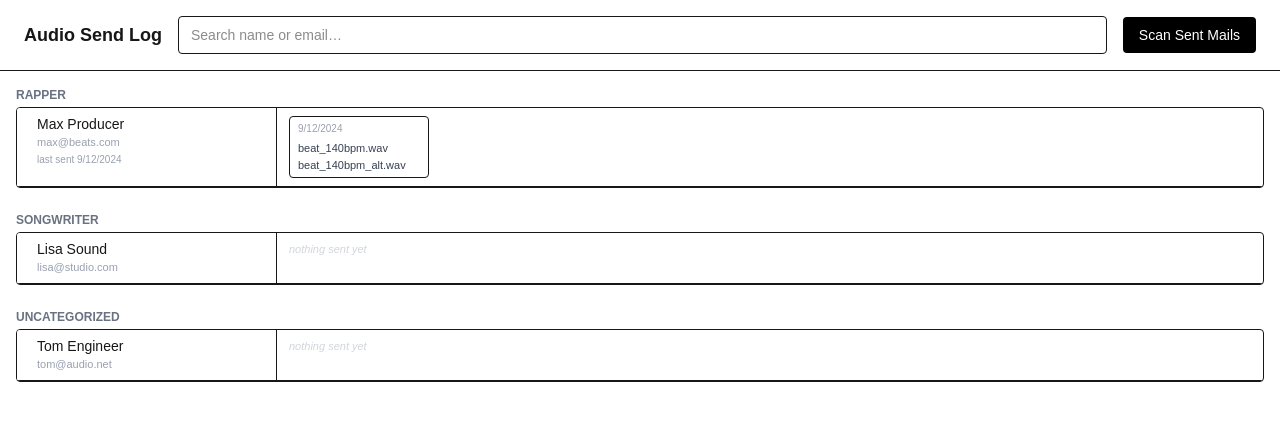
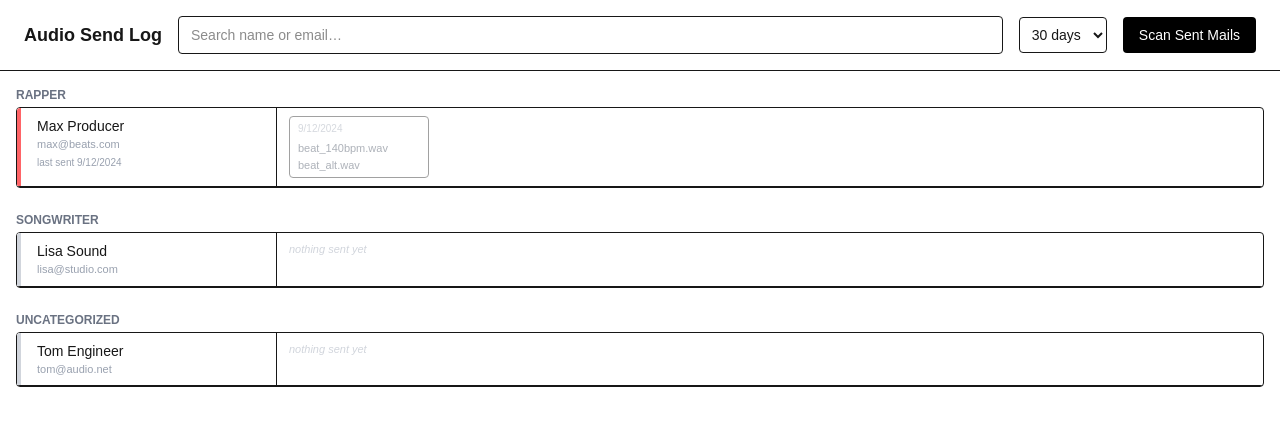
Before and after one commit to atakanalpas/beats-project, a Next.js app: page /dashboard in a window 1280 px wide. Shown: the top 426 px of the page. Built offline with nearby package versions, Linux system fonts and the light colour scheme.

Commit message:
Änderung 2

```diff
--- a/app/dashboard/page.tsx
+++ b/app/dashboard/page.tsx
@@ -52,7 +52,7 @@ const contacts: ContactWithCategory[] = [
         sentAt: "2024-09-12",
         attachments: [
           { id: "a1", filename: "beat_140bpm.wav" },
-          { id: "a2", filename: "beat_140bpm_alt.wav" }
+          { id: "a2", filename: "beat_alt.wav" }
         ]
       }
     ]
@@ -78,23 +78,27 @@ const contacts: ContactWithCategory[] = [
 
 function filterContacts(list: ContactWithCategory[], search: string) {
   if (!search) return list
-  return list.filter(c =>
-    c.name.toLowerCase().includes(search.toLowerCase()) ||
-    c.email.toLowerCase().includes(search.toLowerCase())
+  return list.filter(
+    c =>
+      c.name.toLowerCase().includes(search.toLowerCase()) ||
+      c.email.toLowerCase().includes(search.toLowerCase())
   )
 }
 
-function getStatusColor(lastSentAt?: string) {
+function getStatusColor(
+  lastSentAt?: string,
+  priorityAfterDays: number = 30
+) {
   if (!lastSentAt) return "bg-gray-300"
 
   const days =
     (Date.now() - new Date(lastSentAt).getTime()) /
     (1000 * 60 * 60 * 24)
 
-  if (days <= 7) return "bg-green-300"
-  if (days <= 30) return "bg-yellow-200"
-  if (days <= 90) return "bg-orange-300"
-  return "bg-red-300"
+  if (days >= priorityAfterDays) return "bg-red-400"
+  if (days >= priorityAfterDays * 0.6) return "bg-orange-300"
+  if (days >= priorityAfterDays * 0.3) return "bg-yellow-200"
+  return "bg-green-300"
 }
 
 function getCardOpacity(sentAt: string) {
@@ -111,6 +115,7 @@ function getCardOpacity(sentAt: string) {
 
 export default function DashboardPage() {
   const [search, setSearch] = useState("")
+  const [priorityAfterDays, setPriorityAfterDays] = useState(30)
 
   return (
     <div className="h-screen flex flex-col">
@@ -127,6 +132,17 @@ export default function DashboardPage() {
           className="border px-3 py-2 rounded text-sm flex-1"
         />
 
+        {/* DEV SETTING (später User Settings) */}
+        <select
+          value={priorityAfterDays}
+          onChange={e => setPriorityAfterDays(Number(e.target.value))}
+          className="border rounded px-2 py-2 text-sm"
+        >
+          <option value={14}>14 days</option>
+          <option value={30}>30 days</option>
+          <option value={60}>60 days</option>
+        </select>
+
         <button className="rounded bg-black text-white px-4 py-2 text-sm">
           Scan Sent Mails
         </button>
@@ -135,7 +151,6 @@ export default function DashboardPage() {
       {/* CONTENT */}
       <main className="flex-1 overflow-auto">
         <div className="min-w-[900px] px-4 py-4 space-y-6">
-
           {categories.map(category => (
             <CategoryBlock
               key={category.id}
@@ -144,6 +159,7 @@ export default function DashboardPage() {
                 contacts.filter(c => c.categoryId === category.id),
                 search
               )}
+              priorityAfterDays={priorityAfterDays}
             />
           ))}
 
@@ -153,6 +169,7 @@ export default function DashboardPage() {
               contacts.filter(c => !c.categoryId),
               search
             )}
+            priorityAfterDays={priorityAfterDays}
           />
         </div>
       </main>
@@ -164,10 +181,12 @@ export default function DashboardPage() {
 
 function CategoryBlock({
   title,
-  contacts
+  contacts,
+  priorityAfterDays
 }: {
   title: string
   contacts: ContactWithCategory[]
+  priorityAfterDays: number
 }) {
   if (contacts.length === 0) return null
 
@@ -181,7 +200,11 @@ function CategoryBlock({
         {contacts
           .sort((a, b) => a.position - b.position)
           .map(contact => (
-            <ContactRow key={contact.id} contact={contact} />
+            <ContactRow
+              key={contact.id}
+              contact={contact}
+              priorityAfterDays={priorityAfterDays}
+            />
           ))}
       </div>
     </div>
@@ -190,7 +213,13 @@ function CategoryBlock({
 
 /* ================= ROW ================= */
 
-function ContactRow({ contact }: { contact: ContactWithCategory }) {
+function ContactRow({
+  contact,
+  priorityAfterDays
+}: {
+  contact: ContactWithCategory
+  priorityAfterDays: number
+}) {
   const lastSent =
     contact.sentMails.length > 0
       ? contact.sentMails[0].sentAt
@@ -204,10 +233,15 @@ function ContactRow({ contact }: { contact: ContactWithCategory }) {
     <div className="grid grid-cols-[260px_1fr] border-b hover:bg-gray-50">
       {/* LEFT */}
       <div className="sticky left-0 z-10 bg-white border-r flex">
-        <div className={'w-1 ${getStatusColor(lastSent)}'} />
+        <div
+          className={`w-1 ${getStatusColor(
+            lastSent,
+            priorityAfterDays
+          )}`}
+        />
 
         <div className="px-4 py-2">
-          <div className="font-medium text-sm leading-tight">
+          <div className="font-medium text-sm">
             {contact.name}
           </div>
           <div className="text-[11px] text-gray-400 truncate">
@@ -215,7 +249,8 @@ function ContactRow({ contact }: { contact: ContactWithCategory }) {
           </div>
           {lastSent && (
             <div className="text-[10px] text-gray-400 mt-0.5">
-              last sent {new Date(lastSent).toLocaleDateString()}
+              last sent{" "}
+              {new Date(lastSent).toLocaleDateString()}
             </div>
           )}
         </div>
@@ -250,13 +285,15 @@ function ContactRow({ contact }: { contact: ContactWithCategory }) {
 function SentMailCard({ mail }: { mail: SentMail }) {
   return (
     <div
-  className={'min-w-[140px] rounded border bg-white px-2 py-1 text-[11px] hover:bg-gray-50 transition-colors ${getCardOpacity(mail.sentAt)}'}
+      className={`min-w-[140px] rounded border bg-white px-2 py-1 text-[11px] hover:bg-gray-50 transition-colors ${getCardOpacity(
+        mail.sentAt
+      )}`}
     >
       <div className="text-[10px] text-gray-400 mb-1">
         {new Date(mail.sentAt).toLocaleDateString()}
       </div>
 
-      <ul className="space-y-0">
+      <ul>
         {mail.attachments.map(att => (
           <li key={att.id} className="truncate text-gray-700">
             {att.filename}
```
